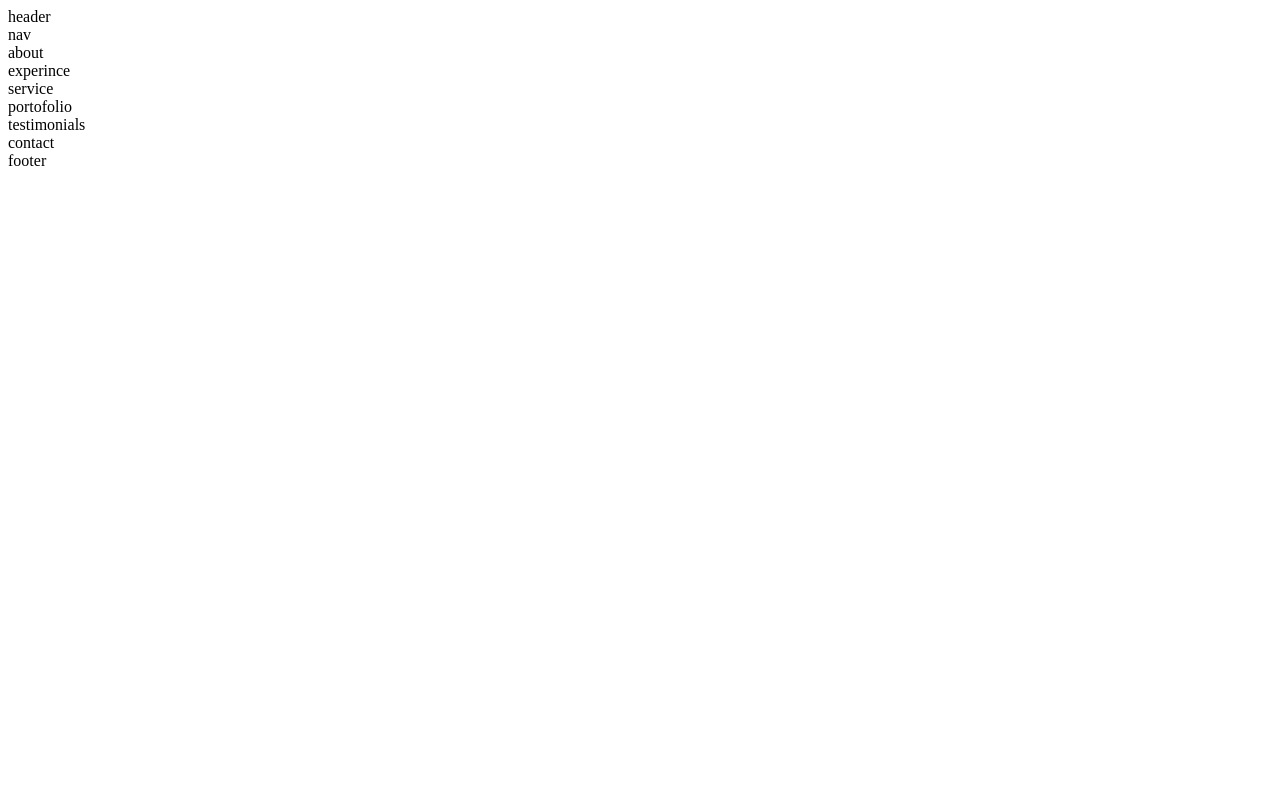
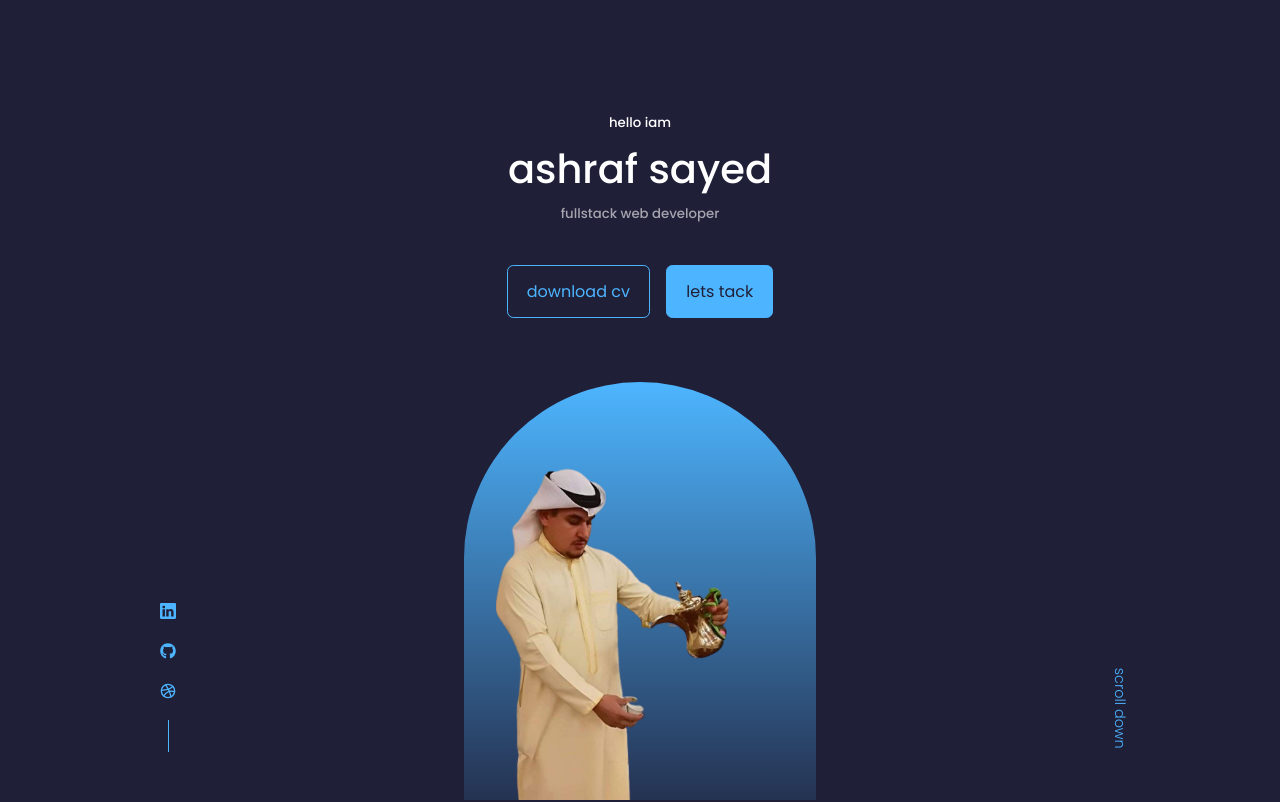
Before and after one commit to ashrafsayed2018/react-portofolio, a React (Vite) app: page / in a window 1280 px wide. Shown: the top 802 px of the page. Built offline with nearby package versions, Linux system fonts and the light colour scheme.

Commit message:
header component minute 1 hour and 7 minutes

```diff
--- a/package.json
+++ b/package.json
@@ -11,7 +11,8 @@
   },
   "dependencies": {
     "react": "^18.2.0",
-    "react-dom": "^18.2.0"
+    "react-dom": "^18.2.0",
+    "react-icons": "^4.10.1"
   },
   "devDependencies": {
     "@types/react": "^18.2.15",
--- /dev/null
+++ b/src/components/header/CTA.jsx
@@ -0,0 +1,12 @@
+export const CTA = () => {
+  return (
+    <div className="cta">
+      <a href="" className="btn">
+        download cv
+      </a>
+      <a href="#contact" className="btn btn-primary">
+        lets tack
+      </a>
+    </div>
+  );
+};
--- a/src/components/header/Header.jsx
+++ b/src/components/header/Header.jsx
@@ -1,7 +1,26 @@
 import "./header.css";
+import { CTA } from "./CTA";
+import ME from "../../assets/header.png";
+import HeaderSocials from "./HeaderSocials";
 
 const Header = () => {
-  return <div>header </div>;
+  return (
+    <header>
+      <div className="container header__container">
+        <h5>hello iam</h5>
+        <h1>ashraf sayed</h1>
+        <h5 className="text-light">fullstack web developer</h5>
+        <CTA />
+        <HeaderSocials />
+        <div className="me">
+          <img src={ME} alt="" />
+        </div>
+        <a href="#contact" className="scroll_down">
+          scroll down
+        </a>
+      </div>
+    </header>
+  );
 };
 
 export default Header;
--- /dev/null
+++ b/src/components/header/HeaderSocials.jsx
@@ -0,0 +1,21 @@
+import { BsLinkedin } from "react-icons/bs";
+import { FaGithub } from "react-icons/fa";
+import { FiDribbble } from "react-icons/fi";
+
+const HeaderSocials = () => {
+  return (
+    <div className="header_socials">
+      <a href="https://linkedin.com" target="_blank" rel="noreferrer">
+        <BsLinkedin />
+      </a>
+      <a href="https://github.com" target="_blank" rel="noreferrer">
+        <FaGithub />
+      </a>
+      <a href="https://dribbble.com" target="_blank" rel="noreferrer">
+        <FiDribbble />
+      </a>
+    </div>
+  );
+};
+
+export default HeaderSocials;
--- a/src/components/header/header.css
+++ b/src/components/header/header.css
@@ -0,0 +1,83 @@
+header {
+  height: 100vh;
+  padding-top: 7rem;
+  overflow: hidden;
+}
+.header__container {
+  text-align: center;
+  height: 100%;
+  position: relative;
+}
+/* ============== CTA ============= */
+.cta {
+  margin-top: 2.5rem;
+  display: flex;
+  gap: 1rem;
+  justify-content: center;
+}
+
+/* =============== header socials */
+
+.header_socials {
+  position: absolute;
+  left: 0;
+  bottom: 3rem;
+  display: flex;
+  flex-direction: column;
+  align-items: center;
+  gap: 0.8rem;
+}
+.header_socials::after {
+  content: "";
+  width: 1px;
+  height: 2rem;
+  background: var(--color-primary);
+}
+
+/*  ================ me ================= */
+.me {
+  background: linear-gradient(var(--color-primary), transparent);
+  width: 22rem;
+  height: 30rem;
+
+  position: absolute;
+  left: calc(50% - 11rem);
+  margin-top: 4rem;
+  border-radius: 12rem 12rem 0 0;
+  overflow: hidden;
+  padding: 5rem 1.5rem 1.5rem 1.5rem;
+}
+.me > img {
+  width: 95%;
+  height: 100%;
+  margin: 0 auto;
+}
+
+/* ============= scroll down =============== */
+.scroll_down {
+  position: absolute;
+  right: -2.5rem;
+  bottom: 5rem;
+  transform: rotate(90deg);
+  font-weight: 300;
+  font-size: 0.9rem;
+}
+
+/* ================= media query  (medium devices)  */
+
+@media screen and (max-width: 1024px) {
+  header {
+    height: 60vh;
+  }
+}
+/* ================= media query  (small devices)  */
+
+@media screen and (max-width: 600px) {
+  header {
+    height: 100vh;
+  }
+  .header_socials,
+  .scroll_down {
+    display: none;
+  }
+}
--- a/src/index.css
+++ b/src/index.css
@@ -0,0 +1,124 @@
+@import url("https://fonts.googleapis.com/css2?family=Poppins:wght@300;400;500;600&display=swap");
+* {
+  padding: 0;
+  margin: 0;
+  border: 0;
+  outline: 0;
+  box-sizing: border-box;
+  list-style: none;
+  text-decoration: none;
+}
+:root {
+  --color-white: #ffffff;
+  --color-bg: #1f1f38;
+  --color-bg-variant: #2c2c6c;
+  --color-primary: #4db5ff;
+  --color-primary-variant: rgba(77, 181, 255, 0.4);
+  --color-light: rgba(255, 255, 255, 0.6);
+  --container-width-lg: 75%;
+  --container-width-md: 86%;
+  --container-width-sm: 90%;
+  --transition: all 0.4s ease;
+}
+html {
+  scroll-behavior: smooth;
+}
+body {
+  font-family: "Poppins", sans-serif;
+  background-color: var(--color-bg);
+  color: var(--color-white);
+  line-height: 1.7;
+  background-repeat: no-repeat;
+  background-size: 100%;
+}
+::-webkit-scrollbar {
+  display: none;
+}
+/* general styles */
+
+.container {
+  width: var(--container-width-lg);
+  margin: 0 auto;
+}
+h1,
+h2,
+h3,
+h4,
+h5,
+h5 {
+  font-weight: 500;
+}
+h1 {
+  font-size: 2.5rem;
+}
+
+section {
+  margin-top: 8rem;
+}
+
+section > h2,
+section h5 {
+  text-align: center;
+  color: var(--color-light);
+}
+section > h2 {
+  color: var(--color-primary);
+  margin-bottom: 3rem;
+}
+.text-light {
+  color: var(--color-light);
+}
+a {
+  color: var(--color-primary);
+  transition: var(--transition);
+}
+a:hover {
+  color: var(--color-white);
+}
+.btn {
+  width: max-content;
+  display: inline-block;
+  color: var(--color-primary);
+  padding: 0.75rem 1.2rem;
+  border-radius: 0.4rem;
+  cursor: pointer;
+  border: 1px solid var(--color-primary);
+  transition: var(--transition);
+}
+
+.btn:hover {
+  background: var(--color-white);
+  color: var(--color-bg);
+  border-color: transparent;
+}
+.btn-primary {
+  background: var(--color-primary);
+  color: var(--color-bg);
+}
+img {
+  display: block;
+  width: 100%;
+  object-fit: cover;
+}
+
+/* ================= media query  (medium devices)  */
+
+@media screen and (max-width: 1024px) {
+  .container {
+    width: var(--container-width-md);
+  }
+  section {
+    margin-top: 6rem;
+  }
+}
+
+/* ================= media query  (small devices)  */
+
+@media screen and (max-width: 600px) {
+  .container {
+    width: var(--container-width-sm);
+  }
+  section > h2 {
+    margin-bottom: 2rem;
+  }
+}
```
Also changed, not shown: src/assets/header.png (added), 1 other file (tests, documents, lock files or other folders).
